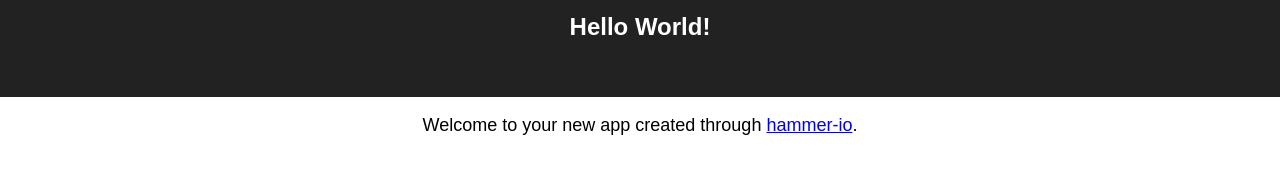
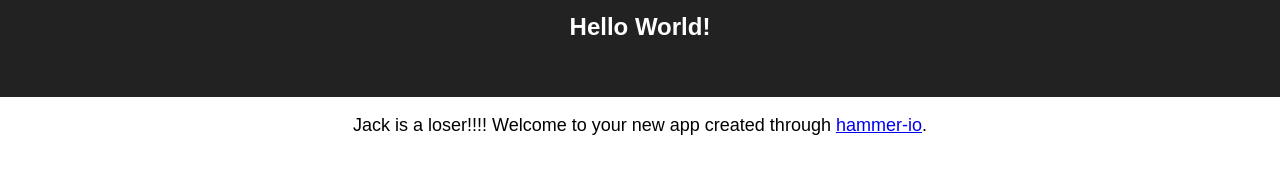
Before and after one commit to KrashLeviathan/supersecretsquirrel007, a website: page src/index.html in a window 1280 px wide. Shown: the part 143-316 px from the top of the page. Drawn offline with Linux system fonts and the light colour scheme.

Commit message:
Update index.html

```diff
--- a/src/index.html
+++ b/src/index.html
@@ -34,6 +34,6 @@
 
 </style></head>
 <body>
-<div id="root"><div class="App"><header class="App-header"><img src="https://hammer-io.github.io/i/Viking_Hammer_Logo_1.png" class="App-logo" alt="logo"><h1 class="App-title">Hello World!</h1></header><p class="App-intro">Welcome to your new app created through <a href="https://github.com/hammer-io">hammer-io<a>.</p></div></div>
+<div id="root"><div class="App"><header class="App-header"><img src="https://hammer-io.github.io/i/Viking_Hammer_Logo_1.png" class="App-logo" alt="logo"><h1 class="App-title">Hello World!</h1></header><p class="App-intro">Jack is a loser!!!! Welcome to your new app created through <a href="https://github.com/hammer-io">hammer-io<a>.</p></div></div>
 
 </body>
```
